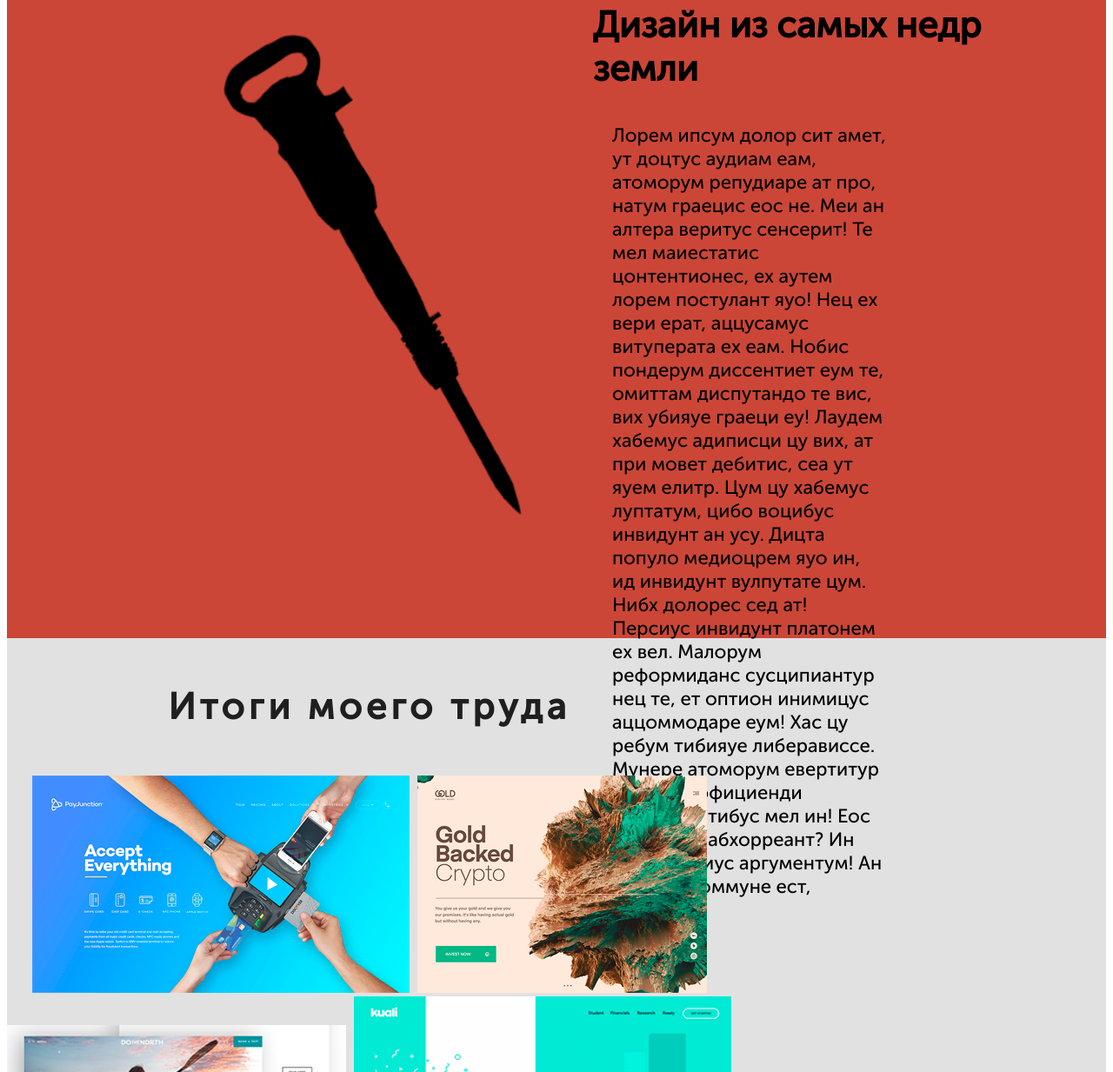
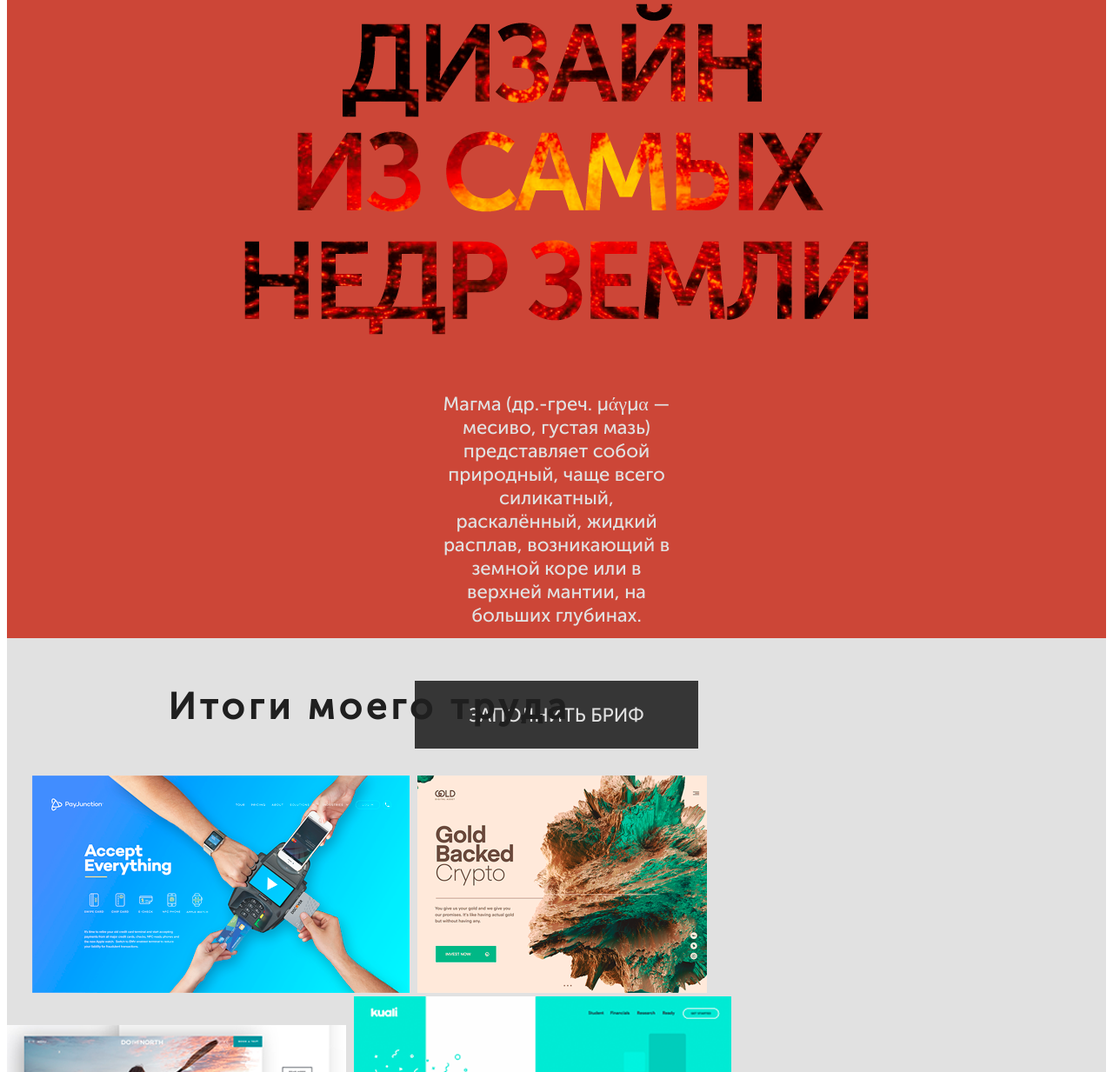
Before and after one commit to StGreg13/MineSite, a plain HTML site: page site/index.html in a window 1280 px wide. Shown: the part 878-2111 px from the top of the page at 87% size. Drawn offline with Linux system fonts and the light colour scheme; files whose address does not match are found by name.

Commit message:
last changes in psd

```diff
--- a/site/index.html
+++ b/site/index.html
@@ -12,9 +12,9 @@
 		<div class="header">
 			<div class="logo">GS</div>
 			<div class="menu">
-				<div>История</div>
-				<div>Работы</div>
-				<div>Контакты</div>
+				<div class="nav">История</div>
+				<div class="nav">Работы</div>
+				<div class="nav">Контакты</div>
 			</div>
 		</div>
 		<div class="middle">
@@ -29,10 +29,10 @@
 
 	</div>
 	<div class="history">
-		<img src="img/jackhammer.png" alt="jackhammer">
 		<div>
-			<h2>Дизайн из самых недр земли</h2>
-			<p>Лорем ипсум долор сит амет, ут доцтус аудиам еам, атоморум репудиаре ат про, натум граецис еос не. Меи ан алтера веритус сенсерит! Те мел маиестатис цонтентионес, ех аутем лорем постулант яуо! Нец ех вери ерат, аццусамус витуперата ех еам. Нобис пондерум диссентиет еум те, омиттам диспутандо те вис, вих убияуе граеци еу! Лаудем хабемус адиписци цу вих, ат при мовет дебитис, сеа ут яуем елитр. Цум цу хабемус луптатум, цибо воцибус инвидунт ан усу. Дицта популо медиоцрем яуо ин, ид инвидунт вулпутате цум. Нибх долорес сед ат! Персиус инвидунт платонем ех вел. Малорум реформиданс сусципиантур нец те, ет оптион инимицус аццоммодаре еум! Хас цу ребум тибияуе либерависсе. Мунере атоморум евертитур не вим! Еффициенди нецесситатибус мел ин! Еос ан поссит абхорреант? Ин хис луцилиус аргументум! Ан еирмод цоммуне ест,</p>
+			<img src="img/magma.png" alt="">
+		<div><p>Магма (др.-греч. μάγμα — месиво, густая мазь) представляет собой природный, чаще всего силикатный, раскалённый, жидкий расплав, возникающий в земной коре или в верхней мантии, на больших глубинах.</p></div>
+		<button>ЗАПОЛНИТЬ БРИФ</button>
 		</div>
 	</div>
 	<div class="works">
@@ -96,7 +96,7 @@
 			<div><input type="text" placeholder="Телефон" class="inf-bl"></div>
 		</div>
     <div class="textarea">
-		  <textarea name="" id="" cols="30" rows="10" class="place"></textarea>
+		  <textarea name="" id="" cols="30" rows="1а к0" class="place"></textarea>
 		  </div>
       <div><button class="but">Pusk</button></div>
 		</div>
--- a/site/style.css
+++ b/site/style.css
@@ -39,6 +39,10 @@
 	margin-left: 46px;
 	font-size: 24px;
 }
+.nav:hover{
+	color: #cc4637;
+	cursor: pointer;
+}
 .middle {
 	display: block;
 	margin: 7% 20%;
@@ -65,21 +69,22 @@
 	display: flex;
 	background: #cc4637;
 	width: 100%; height: 800px;
+	text-align: center;
 }
 .history img {
-	border: 1px;
-	margin: 105px 41px 141px 249px;
-}
-.history h2 {
-	border: 1px;
-	margin: 70px 42px 38px 41px;
-	font-family: "MuseoSansCurl";
-	font-size: 42px;
+	margin-top: 70px
 }
 .history p{
-	border: 1px;
-	margin-right: 40%;
-	margin-left: 10%;
+	color: #e1e1e1;
+	padding: 40px 500px;
+	font-family: "MuseoSansCurl";
+	font-size: 22px;
+}
+.history button {
+	width: 326px; height: 78px;
+	border: none;
+	color: #e1e1e1;
+	background: #363636;
 	font-family: "MuseoSansCurl";
 	font-size: 22px;
 }
```
Also changed, not shown: bg/Hawaii_Volcanoes_NP_Magma.jpg (added), phone-disconnected.png (added), site/img/magma.png (added), 7 other files.
